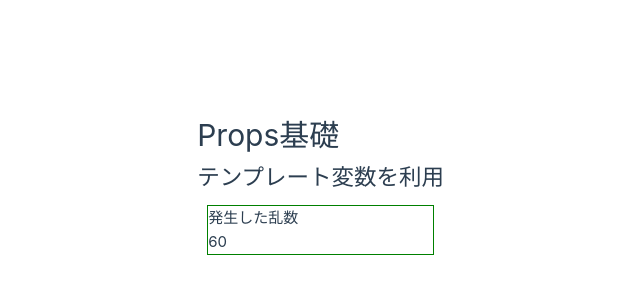
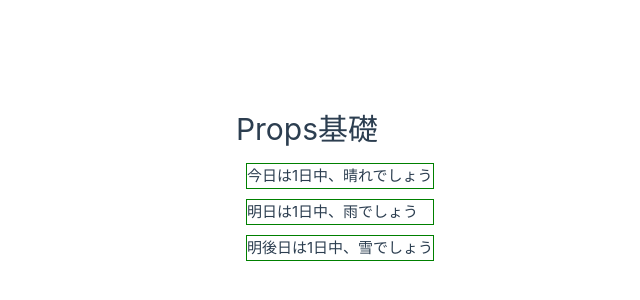
Before and after one commit to takatoshi-tenko/vue-folder, a Vue app in the folder vue3/hello-vue/: page / in a window 1280 px wide. Shown: the part 212-512 px from the top of the page, without its empty margins (196-836 px from the left). Built offline with nearby package versions, Linux system fonts and the light colour scheme.

Commit message:
リスト8.9 v-for, propsの組み合わせ

```diff
--- a/vue3/hello-vue/src/App.vue
+++ b/vue3/hello-vue/src/App.vue
@@ -2,16 +2,22 @@
 import { ref } from 'vue'
 import OneInfo from './components/OneInfo.vue'
 
-const propsTitle = ref('発生した乱数')
-const rand = Math.round(Math.random() * 100)
-const propsContent = ref(rand)
+const weatherListInit = new Map<number, Weather>()
+weatherListInit.set(1, { id: 1, title: '今日の天気', content: '今日は1日中、晴れでしょう' })
+weatherListInit.set(2, { id: 2, title: '明日の天気', content: '明日は1日中、雨でしょう' })
+weatherListInit.set(3, { id: 3, title: '明後日の天気', content: '明後日は1日中、雪でしょう' })
+const weatherList = ref(weatherListInit)
+interface Weather {
+  id: number
+  title: string
+  content: string
+}
 </script>
 
 <template>
   <div>
     <h1>Props基礎</h1>
-    <h2>テンプレート変数を利用</h2>
-    <OneInfo :title="propsTitle" :content="propsContent" />
+    <OneInfo v-for="[id, weather] in weatherList" :key="id" :content="weather.content" />
   </div>
 </template>
 
--- a/vue3/hello-vue/src/components/OneInfo.vue
+++ b/vue3/hello-vue/src/components/OneInfo.vue
@@ -1,21 +1,19 @@
 <script setup lang="ts">
 interface Props {
-  title: string
-  content: string
+	title: string;
+	content: string;
 }
-defineProps<Props>()
+defineProps<Props>();
 </script>
 
 <template>
-  <div>
 	<section class="box">
-      <h4>{{ title }}</h4>
-      <p>{{ content }}</p>
+		<h4>{{title}}</h4>
+		<p>{{content}}</p>
 	</section>
-  </div>
 </template>
 
-<style>
+<style scoped>
 .box {
 	border: green 1px solid;
 	margin: 10px;
```
Lines whose indentation alone changed are shown as unchanged.
